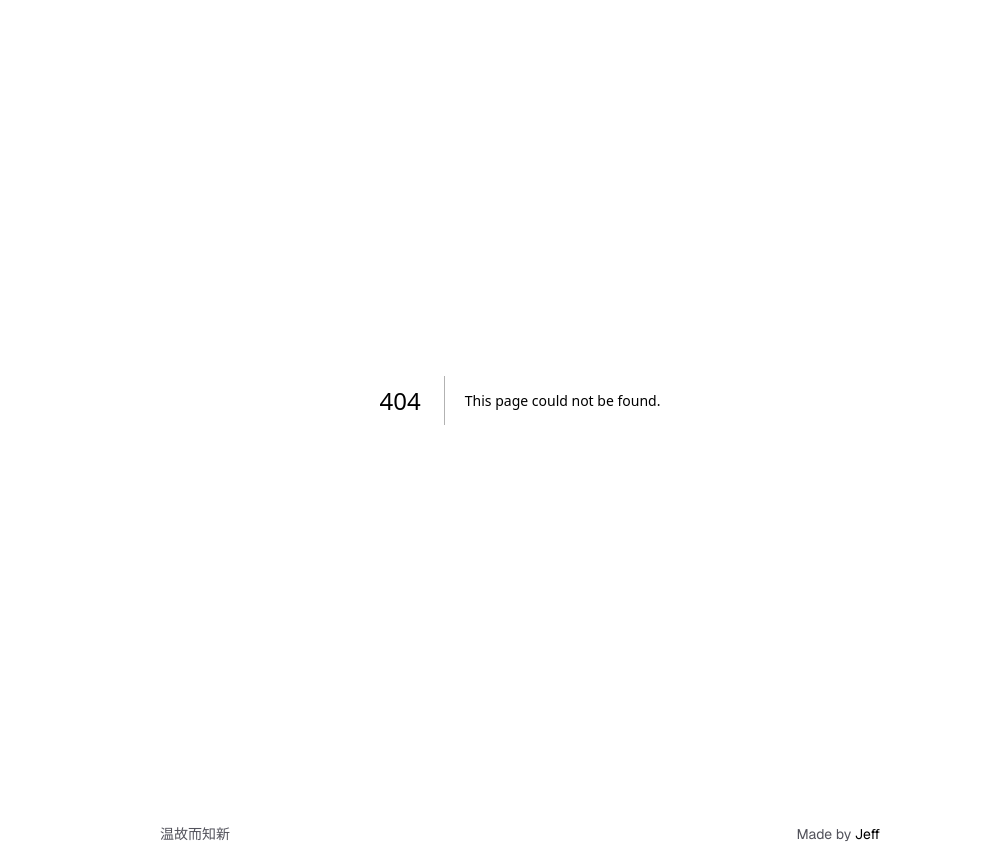
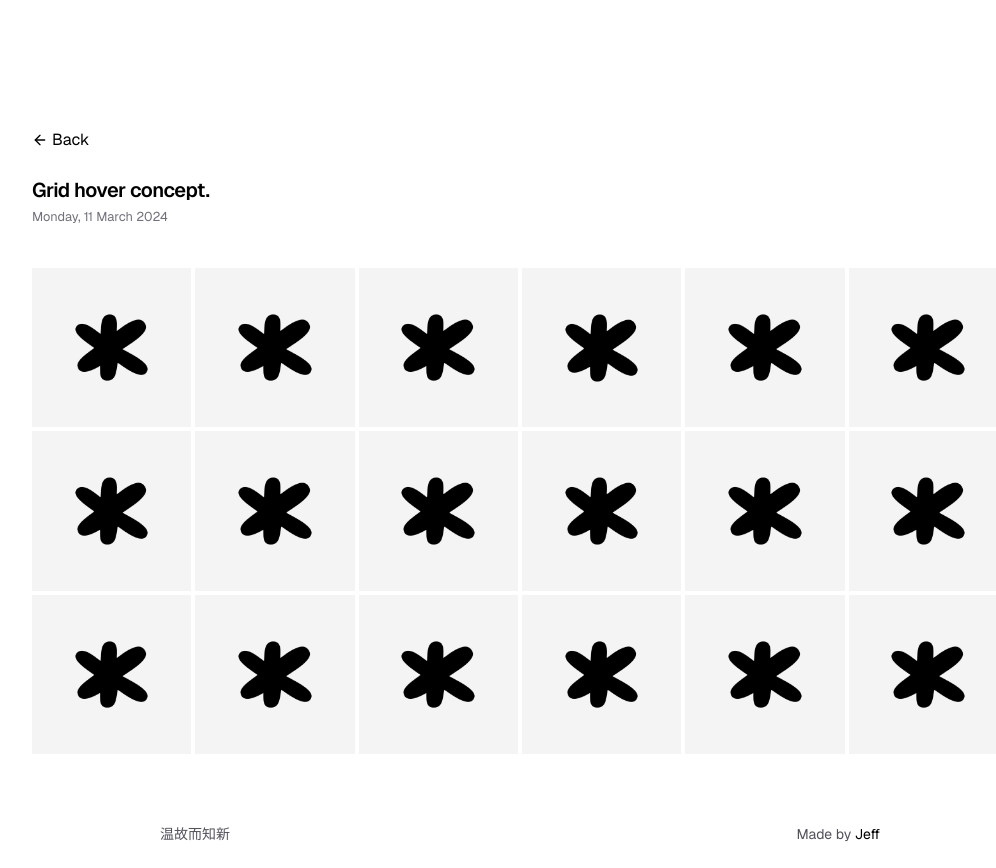
Before and after one commit to Jeff-Maina/lab, a Next.js app: page /projects/grid_hover_concept in a window 1280 px wide. Before the commit this address had no page. Shown: the whole page, without its empty margins (120-1116 px from the left). Built offline with nearby package versions, Linux system fonts and the light colour scheme.

Commit message:
finish grid concept

```diff
--- a/src/app/data/Appdata.ts
+++ b/src/app/data/Appdata.ts
@@ -55,8 +55,14 @@ export const ProjectsList: Array<ProjectProps> = [{
 },
 {
     project: "Moxion's progress indicator",
-    dateCreated: "Sunday, 10 March 2024",
+    dateCreated: "Monday, 11 March 2024",
     draft: false,
     pageLink: "/projects/moxions_progress_indicator"
+},
+{
+    project: "Grid Hover Concept",
+    dateCreated: "Monday, 11 March 2024",
+    draft: false,
+    pageLink: "/projects/grid_hover_concept"
 }
 ]
--- /dev/null
+++ b/src/app/projects/grid_hover_concept/page.tsx
@@ -0,0 +1,73 @@
+"use client";
+
+import { motion } from "framer-motion";
+import { ArrowLeft } from "lucide-react";
+import Link from "next/link";
+import { useState } from "react";
+
+const arr = [1, 2, 3, 4, 5, 6, 7, 8, 9, 10, 11, 12, 13, 14, 15, 16, 17, 18];
+
+const page = () => {
+  const [activeIndex, setActiveIndex] = useState(1000);
+  const updateActiveIndex = (index: number) => setActiveIndex(index);
+
+  return (
+    <main className="max-w-5xl m-auto w-full min-h-screen pt-10 lg:pt-32 flex flex-col gap-10 p-6">
+      <header>
+        <Link href="/" className="flex items-center gap-1 max-w-fit">
+          <ArrowLeft size={16} />
+          Back
+        </Link>
+        <br />
+        <p className="text-xl font-semibold tracking-tight">
+          Grid hover concept.
+        </p>
+        <small className="text-zinc-500">Monday, 11 March 2024</small>
+      </header>
+      {/* for mobile screens */}
+
+      <div
+        onMouseLeave={() => updateActiveIndex(1000)}
+        className="hidden md:grid grid-cols-6 w-full gap-1 group/grid"
+      >
+        {arr.map((_, index) => (
+          <div
+            onMouseEnter={() => {
+              updateActiveIndex(index);
+            }}
+            className="w-full aspect-square relative grid place-items-center bg-zinc-100 cursor-pointer group/card"
+          >
+            <img
+              src="/images/clove.png"
+              className="h-2/4 w-2/4 object-cover select-none group-hover/card:scale-125 transition-all duration-300"
+              alt=""
+            />
+            {index === activeIndex && (
+              <motion.div
+                layoutId="indicator"
+                transition={{ duration: 0.3 }}
+                className="absolute w-full h-full inset-0 z-10 select-none pointer-events-none flex flex-col justify-between opacity-0 group-hover/grid:opacity-100 transition-opacity duration-200"
+              >
+                <div className="w-full justify-between flex">
+                  <div className="size-4 border-t border-l border-black"></div>
+                  <div className="size-4  border-t border-r border-black"></div>
+                </div>
+                <div className="w-full justify-between flex">
+                  <div className="size-4 border-b border-l border-black"></div>
+                  <div className="size-4 border-b border-r border-black"></div>
+                </div>
+              </motion.div>
+            )}
+          </div>
+        ))}
+      </div>
+      <div className="md:hidden">
+        <p className="text-sm">
+          [ Not optimized for small screens. Please switch to a larger screen. ]
+        </p>
+      </div>
+    </main>
+  );
+};
+
+export default page;
```
Also changed, not shown: public/images/clove.png (added).
